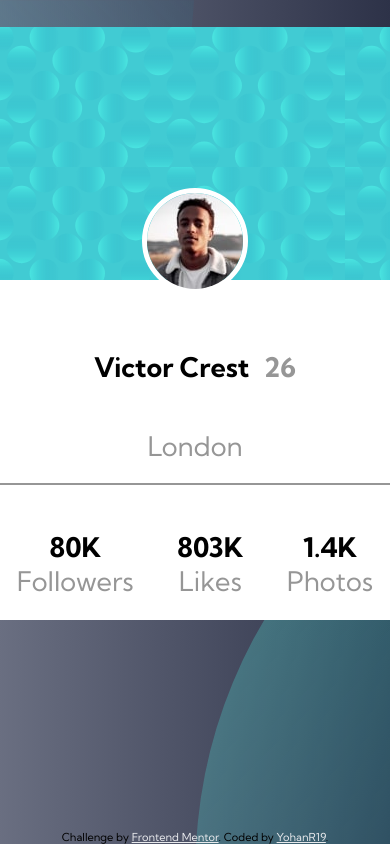
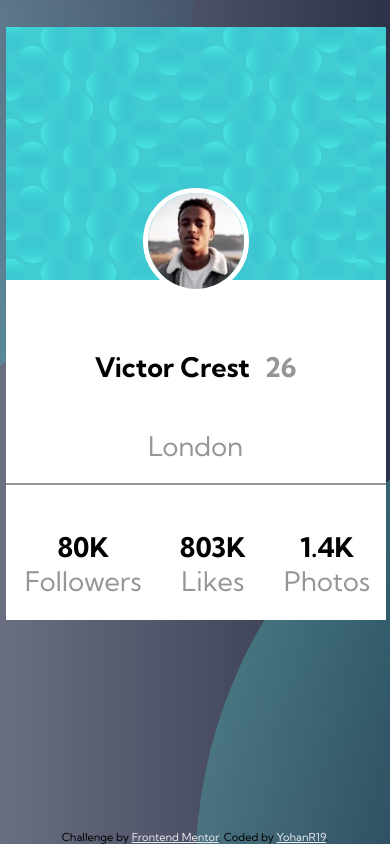
Before and after one commit to Yohanr19/Profile-Card-Component, a plain HTML site: page index.html in a window 390 px wide. Drawn offline with Linux system fonts and the light colour scheme.

Commit message:
Styles Update
New responsive mobile layout distribution(500xp or less)

```diff
--- a/styles.css
+++ b/styles.css
@@ -38,7 +38,7 @@ body{
     margin: 5%;
     z-index: 1;
     width: 36%;
-    min-width: 400px;
+    min-width: 380px;
 }
 .top-section {
     display: flex;
@@ -111,3 +111,11 @@ h2
     position :fixed;
     bottom: 0px; font-size: 11px; text-align: center; }
 .attribution a { color: hsl(225, 10%, 92%); }
+@media (max-width: 500px)
+{
+    .card
+    {
+        width: 80vh;
+        margin-left: 20px;
+    }
+}
```
